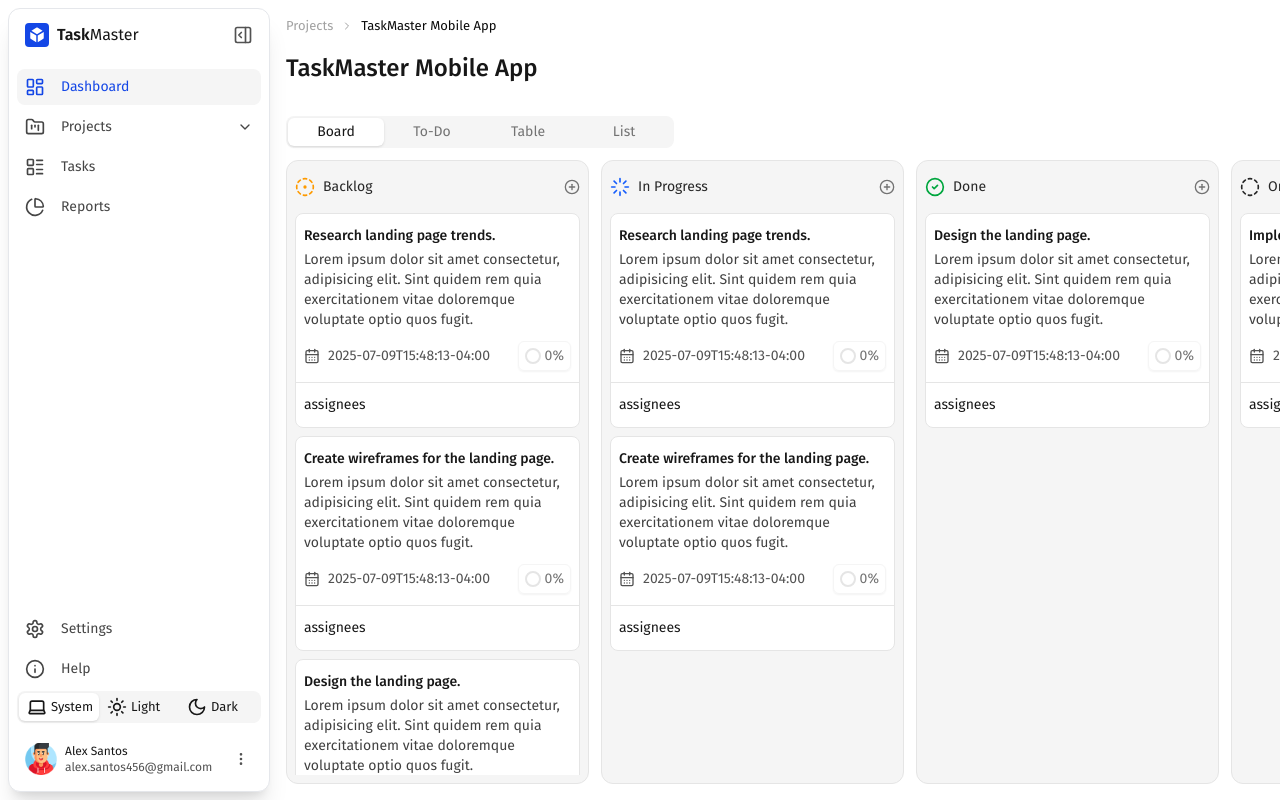
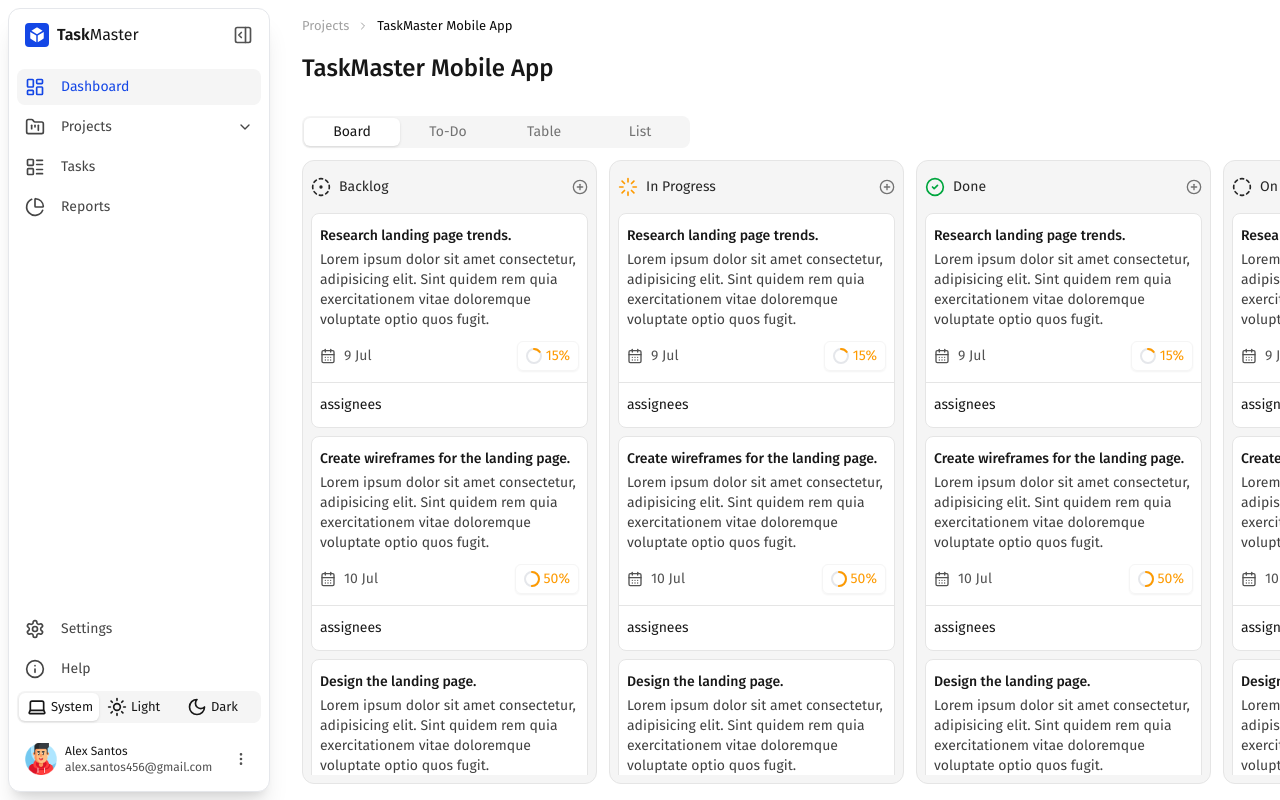
Before and after one commit to alexsantosquispe/taskmaster, a React (Vite) app: page / in a window 1280 px wide. Shown: the top 800 px of the page. Built offline with nearby package versions, Linux system fonts and the light colour scheme.

Commit message:
task item cards updated

```diff
--- /dev/null
+++ b/src/components/atoms/CircularProgress/CircularProgress.tsx
@@ -0,0 +1,49 @@
+import { twMerge } from 'tailwind-merge';
+
+interface CircularProgressProps {
+  percentage: number;
+  size?: number;
+  strokeWidth?: number;
+  className?: string;
+}
+
+const INITIAL_PERCENTAGE = 1;
+const DEFAULT_SIZE = 16;
+const STROKE_WIDTH = 2;
+
+export const CircularProgress = ({
+  percentage,
+  size = DEFAULT_SIZE,
+  strokeWidth = STROKE_WIDTH,
+  className
+}: CircularProgressProps) => {
+  const defaultPercentage = percentage || INITIAL_PERCENTAGE;
+  const radius = (size - strokeWidth) / 2;
+  const circumference = 2 * Math.PI * radius;
+  const offset = circumference * (1 - defaultPercentage / 100);
+
+  return (
+    <svg width={size} height={size}>
+      <circle
+        cx={size / 2}
+        cy={size / 2}
+        r={radius}
+        className="stroke-gray-200 dark:stroke-neutral-600"
+        strokeWidth={strokeWidth}
+        fill="none"
+      />
+      <circle
+        cx={size / 2}
+        cy={size / 2}
+        r={radius}
+        strokeWidth={strokeWidth}
+        fill="none"
+        strokeDasharray={circumference}
+        strokeDashoffset={offset}
+        strokeLinecap="round"
+        transform={`rotate(-90 ${size / 2} ${size / 2})`}
+        className={twMerge(className)}
+      />
+    </svg>
+  );
+};
--- a/src/components/atoms/DateBadge/DateBadge.tsx
+++ b/src/components/atoms/DateBadge/DateBadge.tsx
@@ -1,4 +1,5 @@
 import { CalendarIcon } from '../../../icons';
+import { formatDateToDayMonth } from '../../../utils';
 
 interface DateBadgeProps {
   date: string;
@@ -8,7 +9,7 @@ export const DateBadge = ({ date }: DateBadgeProps) => {
   return (
     <div className="flex items-center gap-2 py-4 text-neutral-600 dark:text-white/80">
       <CalendarIcon className="size-4" />
-      <span>{date}</span>
+      <span>{formatDateToDayMonth(date)}</span>
     </div>
   );
 };
--- a/src/components/atoms/ProgressBadge/ProgressBadge.tsx
+++ b/src/components/atoms/ProgressBadge/ProgressBadge.tsx
@@ -1,12 +1,17 @@
+import { getPercentageStyles } from '../../../utils';
+import { CircularProgress } from '../CircularProgress/CircularProgress';
+
 interface ProgressBadgeProps {
   percentage: number;
 }
 
 export const ProgressBadge = ({ percentage }: ProgressBadgeProps) => {
+  const percentageStyles = getPercentageStyles(percentage);
+
   return (
-    <div className="flex items-center gap-1 rounded-md border border-neutral-100 px-1.5 py-1 text-neutral-500 shadow-xs">
-      <div className="h-4 w-4 rounded-full border-2 border-neutral-200" />
-      <span>{percentage}%</span>
+    <div className="flex items-center gap-1 rounded-md border border-neutral-100 px-2 py-1 text-neutral-600 shadow-xs dark:border-neutral-700 dark:text-white/80">
+      <CircularProgress percentage={percentage} className={percentageStyles} />
+      <span className={percentageStyles}>{percentage}%</span>
     </div>
   );
 };
--- a/src/components/organisms/Detail/Detail.tsx
+++ b/src/components/organisms/Detail/Detail.tsx
@@ -44,7 +44,7 @@ const TABS = [
 
 export const Detail = () => {
   return (
-    <section className="flex max-h-screen w-full flex-col gap-6 p-2">
+    <section className="flex max-h-screen w-full flex-col gap-6 px-6 py-2">
       <div className="flex flex-col gap-2">
         <Breadcrumb items={BREADCRUMBS} />
         <h2 className="text-2xl leading-12 font-medium">
@@ -58,30 +58,28 @@ export const Detail = () => {
         <div className="flex gap-3 overflow-hidden">
           <StatusColumn
             title="Backlog"
+            icon={<CircleDotDashedIcon />}
+            tasks={TASKS}
+          />
+
+          <StatusColumn
+            title="In Progress"
+            icon={<LoadIcon className="text-amber-500 dark:text-amber-300" />}
+            tasks={TASKS}
+          />
+
+          <StatusColumn
+            title="Done"
             icon={
-              <CircleDotDashedIcon className="text-amber-500 dark:text-amber-300" />
+              <CircleCheckIcon className="text-green-600 dark:text-green-500" />
             }
             tasks={TASKS}
           />
 
           <StatusColumn
-            title="In Progress"
-            icon={<LoadIcon className="text-blue-600 dark:text-blue-400" />}
-            tasks={[TASKS[0], TASKS[1]]}
-          />
-
-          <StatusColumn
-            title="Done"
-            icon={
-              <CircleCheckIcon className="text-green-600 dark:text-green-400" />
-            }
-            tasks={[TASKS[2]]}
-          />
-
-          <StatusColumn
             title="On Hold"
-            icon={<CircleDashedIcon className="" />}
-            tasks={[TASKS[3]]}
+            icon={<CircleDashedIcon />}
+            tasks={TASKS}
           />
         </div>
       </div>
--- a/src/utils/data/mocks.ts
+++ b/src/utils/data/mocks.ts
@@ -11,10 +11,10 @@ export const TASKS: TaskType[] = [
     description:
       'Lorem ipsum dolor sit amet consectetur, adipisicing elit. Sint quidem rem quia exercitationem vitae doloremque voluptate optio quos fugit.',
     status: STATUS_TYPES.BACKLOG,
-    createdAt: '2025-07-09T15:48:13-04:00',
+    createdAt: '2025-07-08T15:48:13-04:00',
     lastUpdate: '2025-07-09T15:48:13-04:00',
     priority: PRIORITY_TYPES.LOW,
-    progress: 0
+    progress: 15
   },
   {
     id: '2',
@@ -22,10 +22,10 @@ export const TASKS: TaskType[] = [
     description:
       'Lorem ipsum dolor sit amet consectetur, adipisicing elit. Sint quidem rem quia exercitationem vitae doloremque voluptate optio quos fugit.',
     status: STATUS_TYPES.BACKLOG,
-    createdAt: '2025-07-09T15:48:13-04:00',
-    lastUpdate: '2025-07-09T15:48:13-04:00',
+    createdAt: '2025-07-08T15:48:13-04:00',
+    lastUpdate: '2025-07-10T15:48:13-04:00',
     priority: PRIORITY_TYPES.MEDIUM,
-    progress: 0
+    progress: 50
   },
   {
     id: '3',
@@ -33,10 +33,10 @@ export const TASKS: TaskType[] = [
     description:
       'Lorem ipsum dolor sit amet consectetur, adipisicing elit. Sint quidem rem quia exercitationem vitae doloremque voluptate optio quos fugit.',
     status: STATUS_TYPES.BACKLOG,
-    createdAt: '2025-07-09T15:48:13-04:00',
-    lastUpdate: '2025-07-09T15:48:13-04:00',
+    createdAt: '2025-07-05T16:07:13-04:00',
+    lastUpdate: '2025-07-09T07:48:13-04:00',
     priority: PRIORITY_TYPES.HIGH,
-    progress: 0
+    progress: 67
   },
   {
     id: '4',
@@ -44,9 +44,9 @@ export const TASKS: TaskType[] = [
     description:
       'Lorem ipsum dolor sit amet consectetur, adipisicing elit. Sint quidem rem quia exercitationem vitae doloremque voluptate optio quos fugit.',
     status: STATUS_TYPES.BACKLOG,
-    createdAt: '2025-07-09T15:48:13-04:00',
-    lastUpdate: '2025-07-09T15:48:13-04:00',
+    createdAt: '2025-07-06T18:08:13-04:00',
+    lastUpdate: '2025-07-10T12:23:13-04:00',
     priority: PRIORITY_TYPES.LOW,
-    progress: 0
+    progress: 100
   }
 ];
--- /dev/null
+++ b/src/utils/index.ts
@@ -0,0 +1,22 @@
+import clsx from 'clsx';
+
+export const formatDateToDayMonth = (date: string) => {
+  const options: Intl.DateTimeFormatOptions = {
+    day: 'numeric',
+    month: 'short'
+  };
+  return new Intl.DateTimeFormat('en-GB', options).format(new Date(date));
+};
+
+export const getPercentageStyles = (percentage: number) => {
+  return clsx({
+    'stroke-green-700 dark:stroke-green-500 text-green-700 dark:text-green-500':
+      percentage >= 70,
+    'stroke-green-500 dark:stroke-green-400 text-green-500 dark:text-green-400':
+      percentage >= 56 && percentage < 70,
+    'stroke-amber-500 dark:stroke-amber-400 text-amber-500 dark:text-amber-400':
+      percentage >= 1 && percentage < 56,
+    'stroke-primary dark:stroke-white text-neutral-600 dark:text-white/80':
+      percentage === 0
+  });
+};
```
